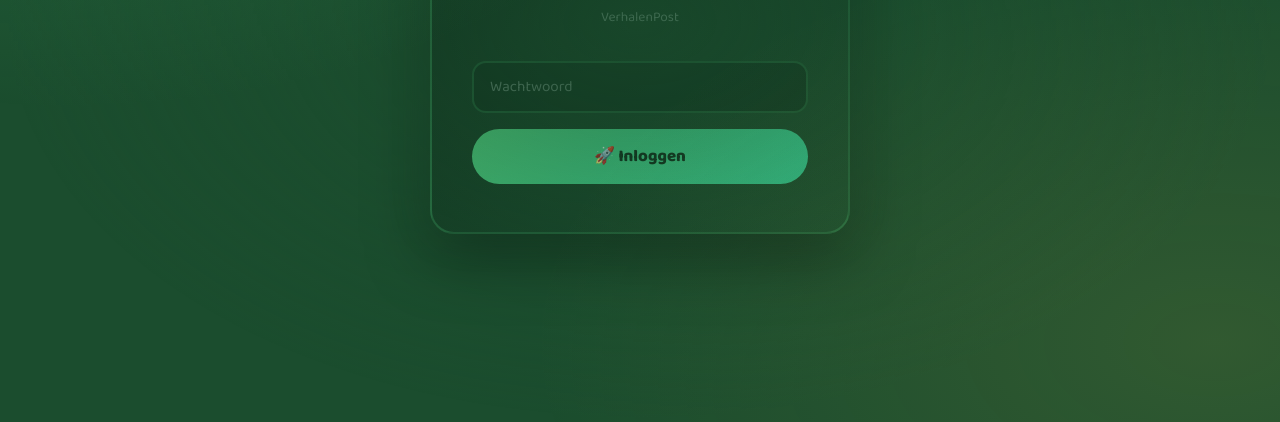
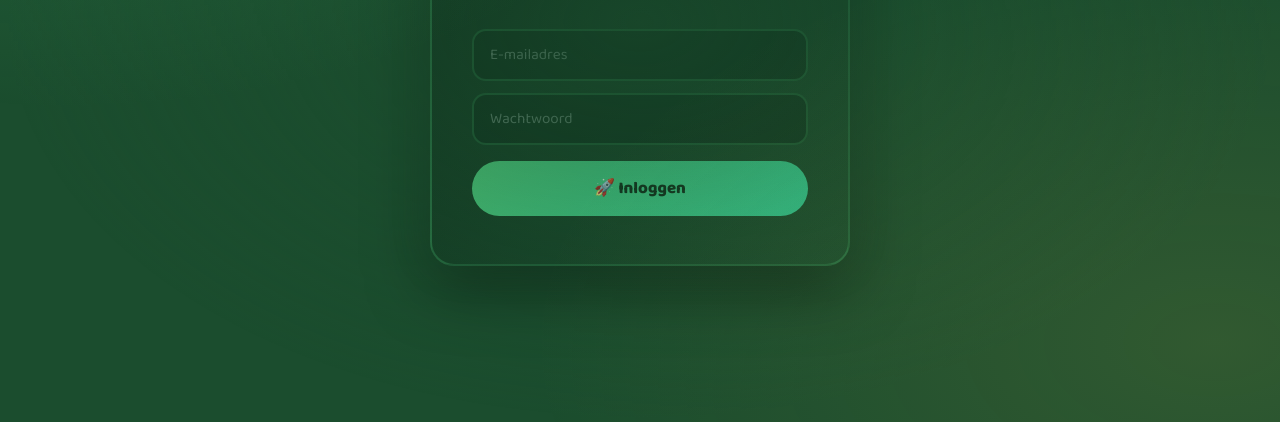
Before and after one commit to cmansjoe/depeterpost-verhalenclub, a website: page admin.html in a window 1280 px wide. Shown: the part 378-800 px from the top of the page. Drawn offline with Linux system fonts and the light colour scheme.

Commit message:
Fix admin login: voeg e-mailveld toe aan admin.html

```diff
--- a/admin.html
+++ b/admin.html
@@ -109,6 +109,8 @@
         <h2 class="login-titel">Admin Paneel</h2>
         <p class="login-sub">VerhalenPost</p>
 
+        <input type="email" class="login-input" id="adminEmail"
+               placeholder="E-mailadres" onkeydown="if(event.key==='Enter')adminLogin()">
         <input type="password" class="login-input" id="adminWachtwoord"
                placeholder="Wachtwoord" onkeydown="if(event.key==='Enter')adminLogin()">
         <button class="login-knop" onclick="adminLogin()" id="loginKnop">
@@ -382,6 +384,7 @@ async function controleerToken() {
 }
 
 async function adminLogin() {
+    const email = document.getElementById('adminEmail').value.trim();
     const ww = document.getElementById('adminWachtwoord').value;
     const knop = document.getElementById('loginKnop');
     const fout = document.getElementById('loginFout');
@@ -393,7 +396,7 @@ async function adminLogin() {
         const r = await fetch('/api/auth/admin/login', {
             method: 'POST',
             headers: { 'Content-Type': 'application/json' },
-            body: JSON.stringify({ wachtwoord: ww })
+            body: JSON.stringify({ email, wachtwoord: ww })
         });
         const data = await r.json();
         if (data.succes) {
```
